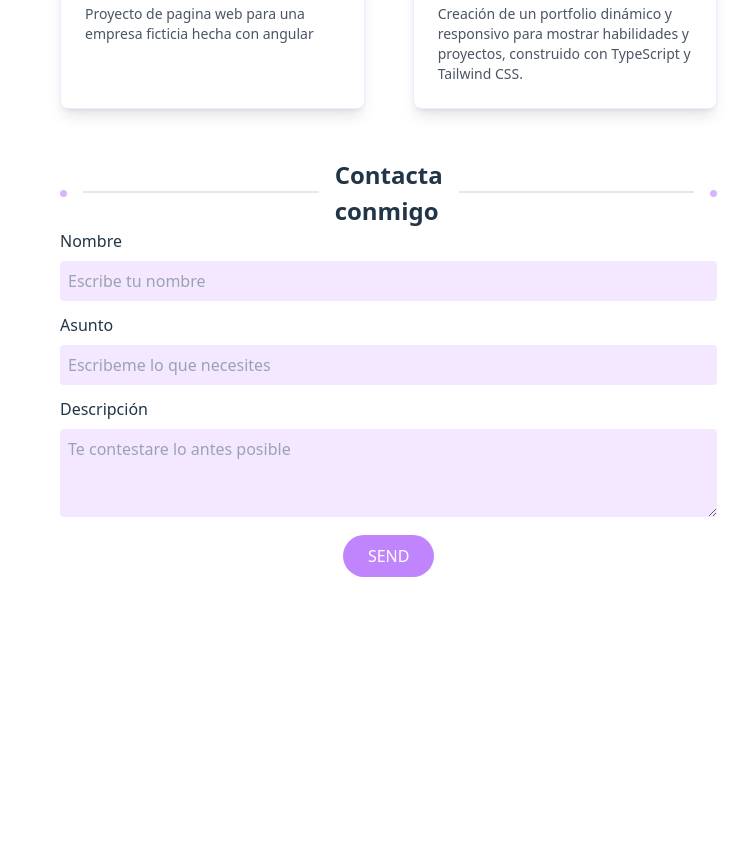
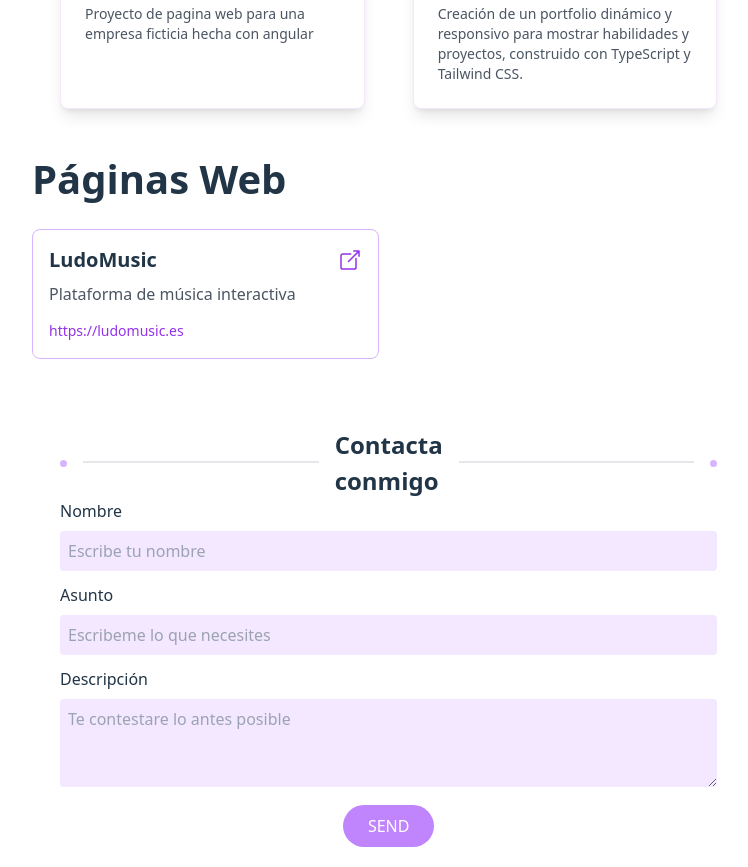
Before and after one commit to HimilceSanchez/Portfolio-react, a React (Vite) app: page / in a window 1280 px wide. Shown: the part 1900-2767 px from the top of the page, without its empty margins (98-846 px from the left). Before the commit the page ends 2497 px from the top, so only its background shows below. Built offline with nearby package versions, Linux system fonts and the light colour scheme.

Commit message:
ioioioiopoip

```diff
--- a/src/App.tsx
+++ b/src/App.tsx
@@ -9,6 +9,7 @@ import SideBar from './Components/SideBar'; //
 import Habilidades from './Components/Habilidades'; //
 import Contact from './Components/Contact'; //
 import Proyectos from './Components/Proyectos'; //
+import Paginas from './Components/Paginas'; //
 
 function App() {
   const [isSidebarOpen, setIsSidebarOpen] = useState(false);
@@ -31,6 +32,7 @@ function App() {
               <About/>
               <Habilidades/>
               <Proyectos />
+              <Paginas />
               <Contact/>
             </div>
             <div className='hidden md:block'>
--- /dev/null
+++ b/src/Components/Paginas.tsx
@@ -0,0 +1,45 @@
+import { IoOpenOutline } from 'react-icons/io5';
+
+function Paginas() {
+  const paginas = [
+    {
+      nombre: "LudoMusic",
+      url: "https://ludomusic.es",
+      descripcion: "Plataforma de música interactiva"
+    }
+  ];
+
+  return (
+    <div className='p-5 mt-5'>
+      <h2 className='text-[40px] font-bold'>Páginas Web</h2>
+      <div className='grid grid-cols-1 md:grid-cols-2 gap-5 mt-5'>
+        {paginas.map((pagina, index) => (
+          <div key={index} className='border border-purple-300 rounded-lg p-4 hover:shadow-lg transition-shadow'>
+            <div className='flex justify-between items-center mb-2'>
+              <h3 className='text-xl font-semibold'>{pagina.nombre}</h3>
+              <a
+                href={pagina.url}
+                target="_blank"
+                rel="noopener noreferrer"
+                className='text-purple-600 hover:text-purple-800 transition-colors'
+              >
+                <IoOpenOutline size={24} />
+              </a>
+            </div>
+            <p className='text-gray-600 mb-3'>{pagina.descripcion}</p>
+            <a
+              href={pagina.url}
+              target="_blank"
+              rel="noopener noreferrer"
+              className='text-purple-600 hover:underline text-sm'
+            >
+              {pagina.url}
+            </a>
+          </div>
+        ))}
+      </div>
+    </div>
+  );
+}
+
+export default Paginas;
```
